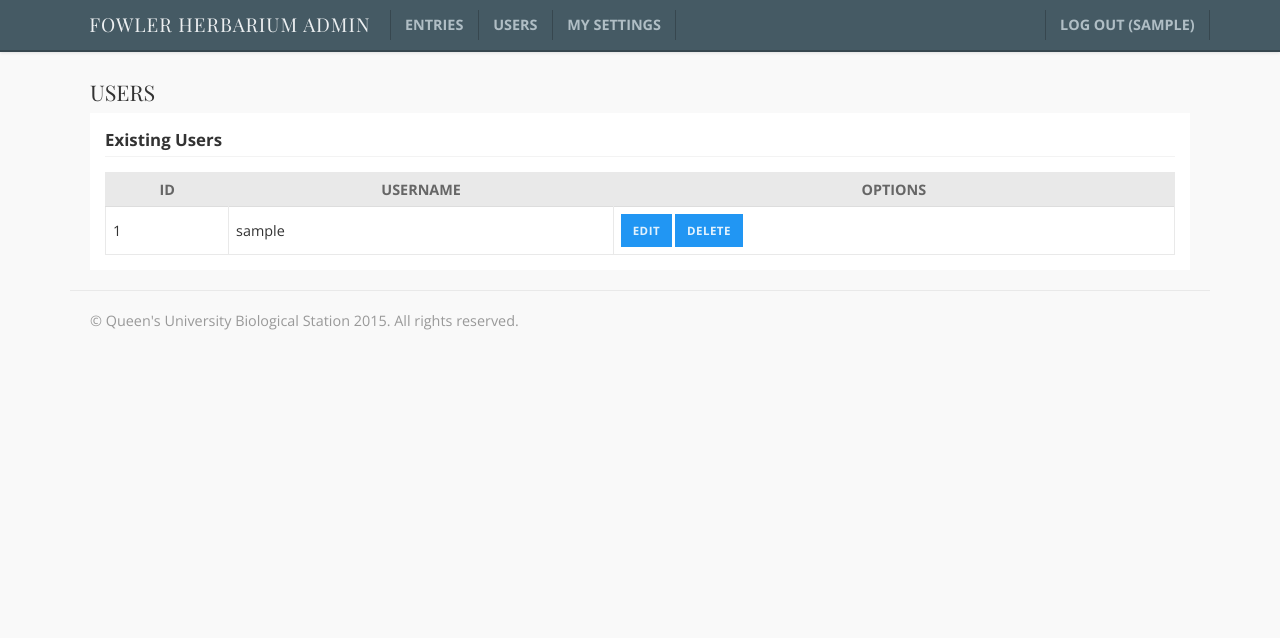
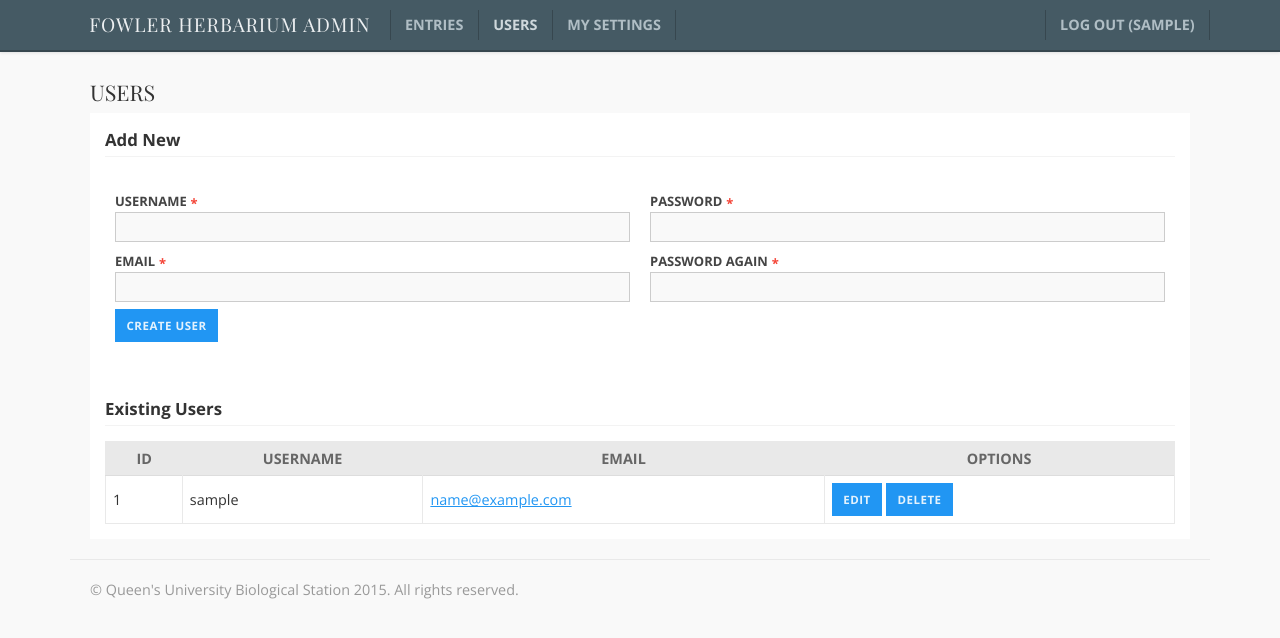
Before and after one commit to qubs/fowlerherbarium.ca, a PHP site: page /admin/users.php in a window 1280 px wide. Shown: the top 638 px of the page. Run offline with PHP 8.4, Linux system fonts and the light colour scheme; the visitor is signed in with stand-in values (Sample User, id 1); tables that the repository leaves empty or names only in its code hold one stand-in row (values such as "Sample post"); some web fonts are replaced.

Commit message:
Added xml export option, changed search to fix export options, added user settings and required fields to admin panel, added an add user form to users and made email a field in user.

```diff
--- a/admin/header.php
+++ b/admin/header.php
@@ -1,6 +1,8 @@
 <html lang="en">
 	<head>
 		<title>Admin | Fowler Herbarium</title>
+
+		<meta charset="utf-8">
 
 		<link href='http://fonts.googleapis.com/css?family=Playfair+Display:400,700,400italic,700italic' rel='stylesheet' type='text/css'>
 		<link href='http://fonts.googleapis.com/css?family=Open+Sans:400italic,600italic,700italic,400,600,700' rel='stylesheet' type='text/css'>
@@ -11,9 +13,9 @@
 		<nav>
 			<ul>
 				<li class="title"><a href="main.php">Fowler Herbarium Admin</a></li>
-				<li><a href="main.php">Entries</a></li>
-				<li><a href="users.php">Users</a></li>
-				<li><a href="usersettings.php">My Settings</a></li>
+				<li<?php if($page == "main") { ?> class="active"<?php } ?>><a href="main.php">Entries</a></li>
+				<li<?php if($page == "users") { ?> class="active"<?php } ?>><a href="users.php">Users</a></li>
+				<li<?php if($page == "usersettings") { ?> class="active"<?php } ?>><a href="usersettings.php">My Settings</a></li>
 				<li class="alignRight"><a href="logout.php">Log Out<?php if($page != "login") { ?> (<?php echo $_SESSION['user']; ?>)<?php } ?></a></li>
 			</ul>
 		</nav>
--- a/admin/main.php
+++ b/admin/main.php
@@ -80,6 +80,7 @@
 			</div>
 			<label for="image">Image</label>
 			<input type="file" name="image">
+			<button type="submit" name="submit">Add Entry</button>
 		</div><div class="col col50">
 			<div class="row">
 				<div class="col col50 noPad padRight">
@@ -96,7 +97,6 @@
 			<textarea name="habitat" cols="30" rows="5"></textarea>
 			<label for="habitat">Notes</label>
 			<textarea name="notes" cols="30" rows="5"></textarea>
-			<button>Add Entry</button>
 		</div>
 	</div>
 </form>
--- a/admin/style.css
+++ b/admin/style.css
@@ -1,3 +1,5 @@
+@charset "utf-8";
+
 body {
 	margin: 0;
 	background-color: #F9F9F9;
@@ -50,7 +52,7 @@ nav ul li a {
 
 	transition: color 0.2s;
 }
-nav ul li a:hover {
+nav ul li a:hover, nav ul li.active a {
 	color: #CFD8DC;
 	transition: color 0.2s;
 }
@@ -182,7 +184,7 @@ input[type="button"] span, button span {
 	margin-top: 3px;
 }
 
-input[type="text"], input[type="password"], input[type="file"] {
+input[type="text"], input[type="password"], input[type="file"], input[type="email"] {
 	padding: 5px;
 	font-family: "Open Sans", sans-serif;
 	border: 1px solid #CCC;
@@ -210,6 +212,18 @@ label {
 	font-weight: bold;
 	color: #444;
 	text-transform: uppercase;
+}
+label.required:after {
+	content: "*";
+	display: inline-block;
+	vertical-align: top;
+	margin-top: 2px;
+	margin-left: 0.3em;
+	color: #F44336;
+}
+
+a {
+	color: #2196F3;
 }
 
 .pagination {
@@ -275,6 +289,6 @@ label {
 	width: 50%;
 }
 
-.col input[type="text"], .col input[type="file"], .col textarea {
+.col input[type="text"], .col input[type="file"], .col input[type="password"], .col input[type="email"], .col textarea {
 	width: 100%;
 }
--- a/admin/users.php
+++ b/admin/users.php
@@ -14,6 +14,15 @@
 	}
 	$mysqli->set_charset("utf8");
 
+	if(isset($_POST['submit'])) {
+		$username = $_POST['username'];
+		$email = $_POST['email'];
+		$password = $_POST['password'];
+		$passagain = $_POST['passagain'];
+
+		$dead = false;
+	}
+
 	$fetch_all_users = $mysqli->query("SELECT * FROM users");
 
 	$page = 'users';
@@ -21,12 +30,33 @@
 ?>
 <h2>Users</h2>
 <div class="box">
+	<h3>Add New</h3>
+	<form action="users.php">
+		<div class="row">
+			<div class="col col50">
+				<label for="username" class="required">Username</label>
+				<input type="text" name="username" required>
+				<label for="email" class="required">Email</label>
+				<input type="email" name="email" required>
+				<br>
+				<button type="submit" name="submit">Create User</button>
+			</div><div class="col col50">
+				<label for="password" class="required">Password</label>
+				<input type="password" name="password" required>
+				<label for="passagain" class="required">Password Again</label>
+				<input type="password" name="passagain" required>
+			</div>
+		</div>
+	</form>
+</div>
+<div class="box">
 	<h3>Existing Users</h3>
 	<table>
 		<thead>
 			<tr>
 				<th>ID</th>
 				<th>Username</th>
+				<th>Email</th>
 				<th>Options</th>
 			</tr>
 		</thead>
@@ -35,6 +65,7 @@
 				<tr>
 					<td><?=$user['id']?></td>
 					<td><?=$user['username']?></td>
+					<td><a href="mailto:<?=$user['email']?>"><?=$user['email']?></a></td>
 					<td><button onclick="window.location = 'edit_user.php?id=<?php echo $user['id']; ?>'">Edit</button> <button>Delete</button></td>
 				</tr>
 			<?php } ?>
--- a/contact.php
+++ b/contact.php
@@ -1,6 +1,6 @@
 <?php require_once('header.php'); ?>
 <h2>Contact Information</h2>
-<p>The Fowler Herbarium is located at the Queen's University Biological Station.</p>
+<p>The Fowler Herbarium is located at the <a href="http://queensu.ca/qubs/">Queen's University Biological Station (QUBS)</a>.</p>
 <p>
 	<strong>Associate Curator</strong>
 	Mr. Dale Kristensen <br>
```
Also changed, not shown: admin/usersettings.php (added, +51 -0 lines), export.php (+14 -1 lines), search.php (+7 -7 lines), 1 other file.
